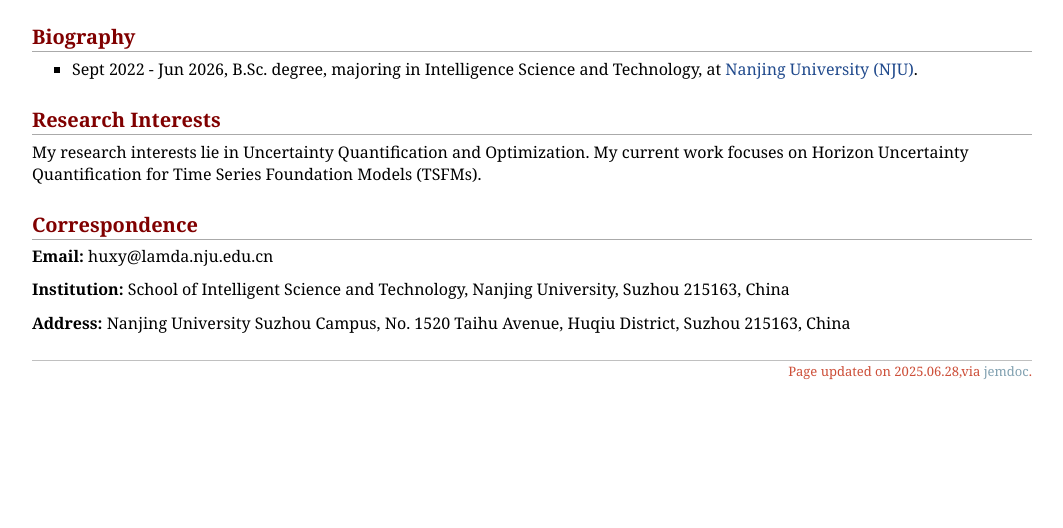
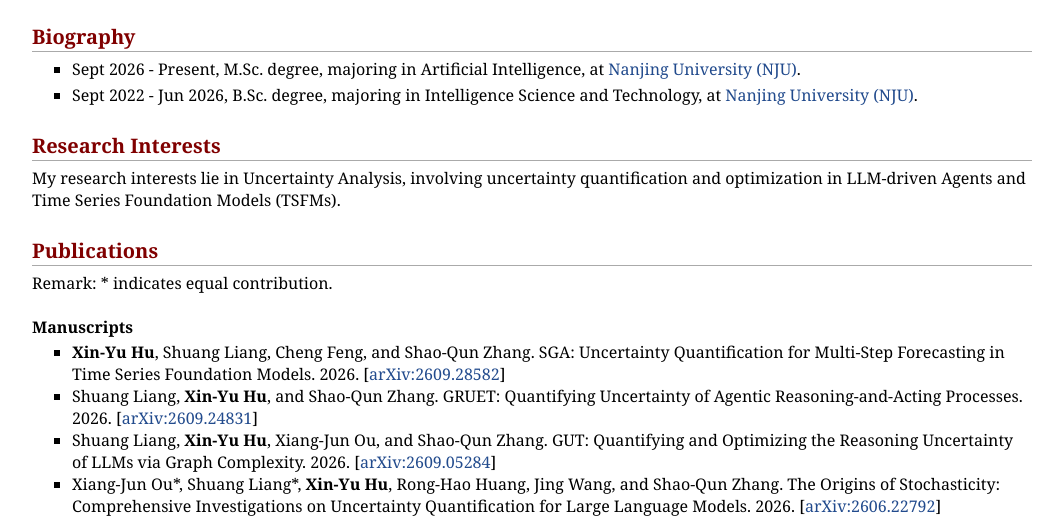
Before and after one commit to hhhhxbc/xinyuhu-nju.github.io, a plain HTML site: page index.html in a window 1280 px wide. Shown: the part 395-923 px from the top of the page, without its empty margins (108-1171 px from the left). Before the commit the page ends 800 px from the top, so only its background shows below. Drawn offline with Linux system fonts and the light colour scheme.

Commit message:
Revise biography, research interests, and publications
Updated the biography and research interests sections, and added new publications.

```diff
--- a/index.html
+++ b/index.html
@@ -41,25 +41,36 @@ B.Sc. Student, <a href="../../index.html">LAMDA Group</a><br />
 <ul>
 <!-- <li><p>Sept 2026 - Present, M.Sc candidate in the <a href="../../index.html">LAMDA SZ Group</a>, supervised by professor <a href="http://www.lamda.nju.edu.cn/zhangsq/" target="_blank">Shao-Qun Zhang</a>, at <a href="http://is.nju.edu.cn/">Nanjing University (NJU)</a>. </p></li> -->
 
+<li><p>Sept 2026 - Present, M.Sc. degree, majoring in Artificial Intelligence, at <a href="https://is.nju.edu.cn/" target="_blank">Nanjing University (NJU)</a>. </p></li>
 <li><p>Sept 2022 - Jun 2026, B.Sc. degree, majoring in Intelligence Science and Technology, at <a href="https://is.nju.edu.cn/" target="_blank">Nanjing University (NJU)</a>. </p></li>
 
 </ul>
 
 
 <h2><a name="Research Interests"></a>Research Interests</h2>
-My research interests lie in Uncertainty Quantification and Optimization. My current work focuses on Horizon Uncertainty Quantification for Time Series Foundation Models (TSFMs).
+My research interests lie in Uncertainty Analysis, involving uncertainty quantification and optimization in LLM-driven Agents and Time Series Foundation Models (TSFMs).
+
+
+<h2><a name="Publications"></a>Publications</h2>
+Remark: * indicates equal contribution.<br /><br />
+<b>Manuscripts</b>
+<ul>
+<li>
+  <b>Xin-Yu Hu</b>, Shuang Liang, Cheng Feng, and Shao-Qun Zhang. SGA: Uncertainty Quantification for Multi-Step Forecasting in Time Series Foundation Models. 2026. [<a href="https://arxiv.org/abs/2609.28582" target="_blank">arXiv:2609.28582</a>]
+</li>
+<li>
+  Shuang Liang, <b>Xin-Yu Hu</b>, and Shao-Qun Zhang. GRUET: Quantifying Uncertainty of Agentic Reasoning-and-Acting Processes. 2026. [<a href="https://arxiv.org/abs/2609.24831" target="_blank">arXiv:2609.24831</a>]
+</li>
+<li>
+  Shuang Liang, <b>Xin-Yu Hu</b>, Xiang-Jun Ou, and Shao-Qun Zhang. GUT: Quantifying and Optimizing the Reasoning Uncertainty of LLMs via Graph Complexity. 2026. [<a href="https://arxiv.org/abs/2609.05284" target="_blank">arXiv:2609.05284</a>]
+</li>
+<li>
+  Xiang-Jun Ou*, Shuang Liang*, <b>Xin-Yu Hu</b>, Rong-Hao Huang, Jing Wang, and Shao-Qun Zhang. The Origins of Stochasticity: Comprehensive Investigations on Uncertainty Quantification for Large Language Models. 2026. [<a href="https://arxiv.org/abs/2606.22792" target="_blank">arXiv:2606.22792</a>]
+</li>
+</ul>
 
 
 <!--
-<h2><a name="Publications"></a>Publications</h2>
-<ul>
-<li><p> <b>Xiao-Hua Li</b>, San Zhang, and Hua Li. Machine learning and Data Mining. <i><b>Neural Networks (NN)</b></i>, 150:80-93. 2024.
-<p> [<a href="https://authors.elsevier.com/a/sadasdasd">paper</a>] [<a href="./123.txt">bib</a>] (<a href="https://arxiv.org/abs/2000.2312">CORR: arXiv:2000.2312</a>) </p>
-</li>
-</ul>
-<div style="text-align:right"><a href="#topAnchor">[go top]</a></div>
-
-
 <h2><a name="Manuscripts"></a>Manuscripts</h2>
 <ul>
 <li><p> <b>李小华</b>, 张三, 李华. 机器学习和数据挖掘理论与算法. 2024. </p>
```
